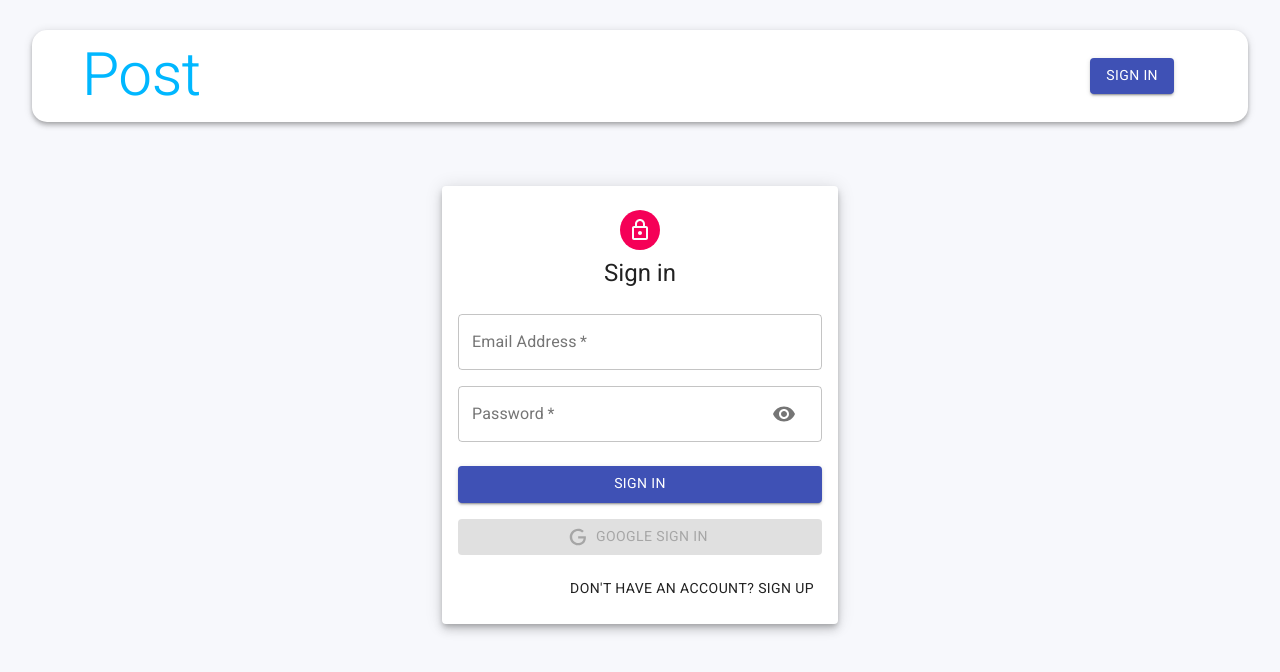
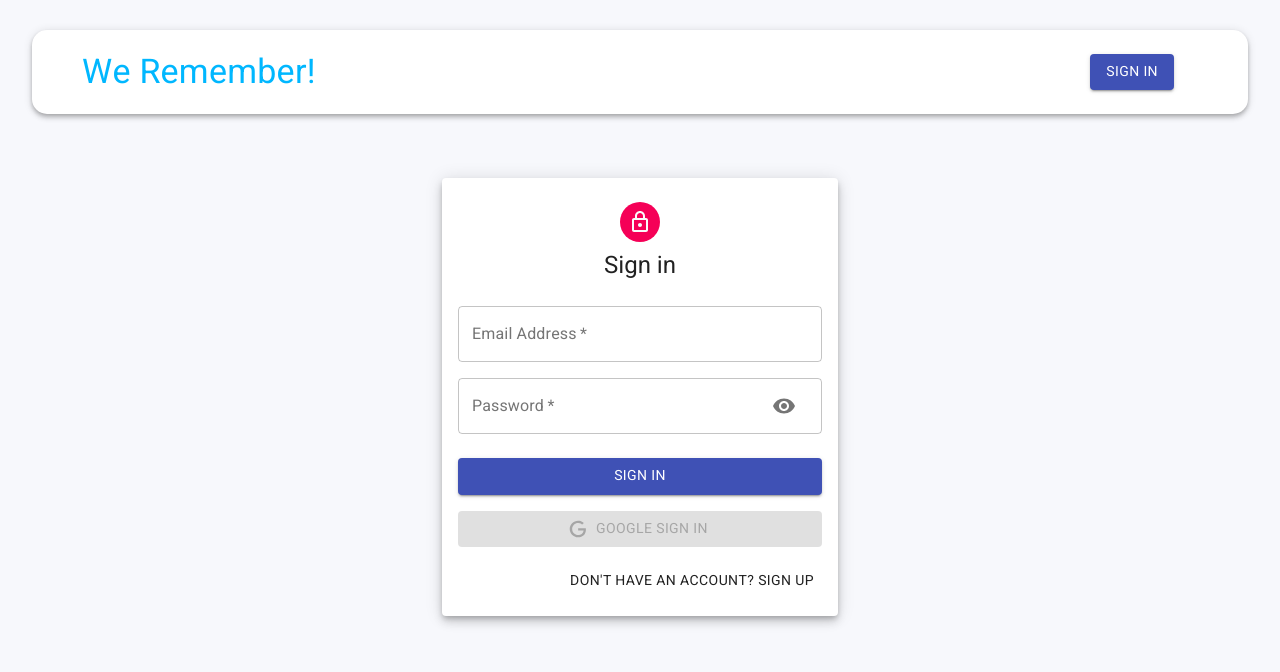
Before and after one commit to p-santhosh-c/MERN-Travel-Blog, a React (Create React App) app in the folder client/: page /auth in a window 1280 px wide. Shown: the top 672 px of the page. Built offline with nearby package versions, Linux system fonts and the light colour scheme.

Commit message:
Update Navbar.js

```diff
--- a/client/src/components/Navbar/Navbar.js
+++ b/client/src/components/Navbar/Navbar.js
@@ -3,6 +3,7 @@ import { AppBar, Typography, Toolbar, Avatar, Button } from '@material-ui/core';
 import { Link, useHistory, useLocation } from 'react-router-dom';
 import { useDispatch } from 'react-redux';
 import decode from 'jwt-decode';
+import '../../index.css'
 
 import * as actionType from '../../constants/actionTypes';
 import useStyles from './styles';
@@ -37,7 +38,7 @@ const Navbar = () => {
   return (
     <AppBar className={classes.appBar} position="static" color="inherit">
       <div className={classes.brandContainer}>
-        <Typography component={Link} to="/" className={classes.heading} variant="h2" align="center">Post</Typography>
+        <Typography component={Link} to="/posts" className={classes.heading} variant="h4" align="center">We Remember!</Typography>
       </div>
       <Toolbar className={classes.toolbar}>
         {user?.result ? (
```
